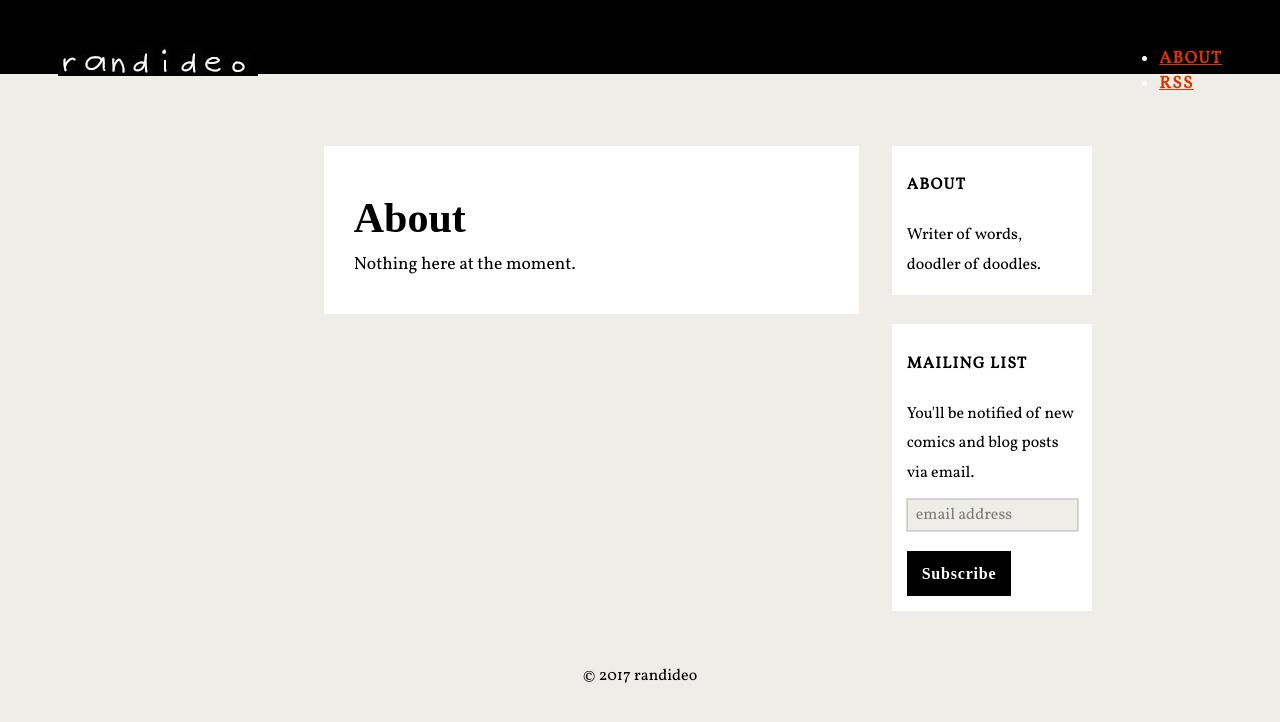
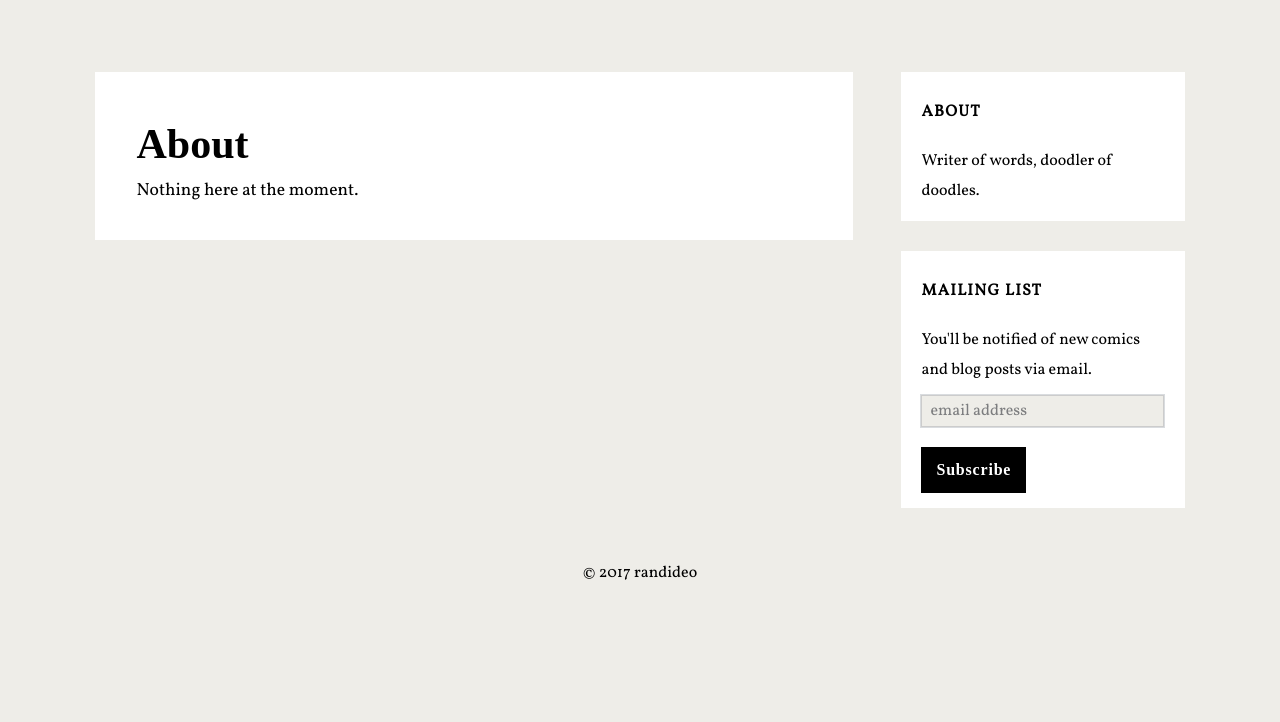
Before and after one commit to randideo/randideo.github.io, a Jekyll site: the page built from about.html, in a window 1280 px wide. Shown: the top 722 px of the page. Built offline with Jekyll 4.4.1, drawn with Linux system fonts in a browser that asks for light colours; nearby versions of some CDN libraries; some web fonts are replaced; comment, search, counter and statistics services are not loaded.

Commit message:
Update header.html

```diff
--- a/_includes/header.html
+++ b/_includes/header.html
@@ -20,22 +20,3 @@
   ga('send', 'pageview');
 
 </script>
-
-	<header style="background: #000000; height: 4.6em; padding: 1.25em 3.703% 0; position: relative;">
-
-
-
-<nav style="font-weight: bold; font-size: 17px; padding: 0 .6em; text-decoration: none; color: #fff; text-transform: uppercase; font-family: Vollkorn; letter-spacing: .08em; margin: 1.5em 0;""  >
-  <div style="padding-bottom: 0;">
-    <h1 style="float: left; margin: 0 0 1em 0; cursor: pointer; letter-spacing: 0.8px; font-size: 20px; line-height: 28px;"><a href="{{ '/' | prepend: site.baseurl }}">
-<img src="http://randideo.com/imgs/randideo_logo.jpg">
-</a></h1>
-    <ul style=" float: right; margin: 0; position: relative; padding: 0; pointer-events: all; cursor: pointer;">
-      <li><a href="{{ '/about' | prepend: site.baseurl }}">About</a></li>
-      <li><a href="{{ "/feed.xml" | prepend: site.baseurl }}" target="_blank">RSS</a></li>
-    </ul>
-  </div>
-</nav>
-
-
-</header>
```
